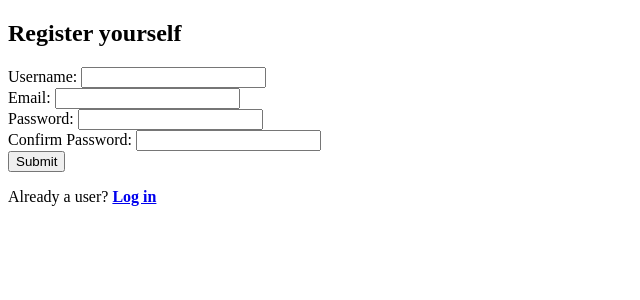
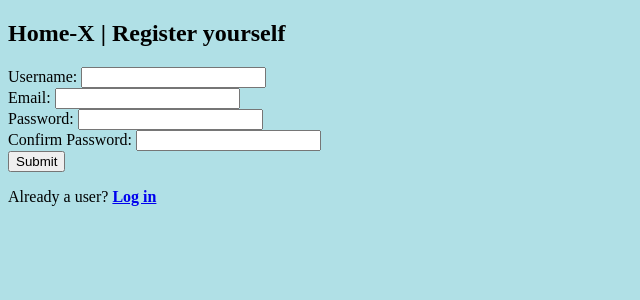
Before and after one commit to noopdude/homex, a PHP site: page /registration.php in a window 1280 px wide. Shown: the top 300 px of the page, without its empty margins (0-640 px from the left). Run offline with PHP 8.4, Linux system fonts and the light colour scheme.

Commit message:
adding css

```diff
--- /dev/null
+++ b/css/styles.css
@@ -0,0 +1,8 @@
+body{
+  background-color: powderblue;
+}
+p{
+  color:black
+}
+
+}
--- a/index.php
+++ b/index.php
@@ -30,7 +30,7 @@ if(isset($_GET['logout'])){
   </head>
 
   <body>
-
+    <link rel="stylesheet" href="./css/styles.css">
     <h1>Welcome to Home-X!</h1>
 
     <?php if(isset($_SESSION['success'])) :   ?>
--- a/login.php
+++ b/login.php
@@ -5,11 +5,12 @@
         <title>Login | Home-X</title>
     </head>
     <body>
+        <link rel="stylesheet" href="./css/styles.css">
         <?php if(!(isset($_SESSION['username']))) :  ?>
             <div class="container">
 
                 <div class="header">
-                    <h2>Log In</h2>
+                    <h2>Home-X | Log In</h2>
 
                     </div>
 
--- a/registration.php
+++ b/registration.php
@@ -6,10 +6,11 @@
         <title>Registration | Home-X</title>
     </head>
     <body>
+        <link rel="stylesheet" href="./css/styles.css">
         <div class="container">
 
             <div class="header">
-                <h2>Register yourself</h2>
+                <h2>Home-X | Register yourself</h2>
             </div>
 
             <?php if(!(isset($_SESSION['username']))) :  ?>
--- a/servicerequest.php
+++ b/servicerequest.php
@@ -24,6 +24,7 @@
     </head>
 
     <body>
+        <link rel="stylesheet" href="./css/styles.css">
 
         <h1>Manage Service Requests</h1>
 
```
Also changed, not shown: db/schema.sql (+17 -0 lines).
